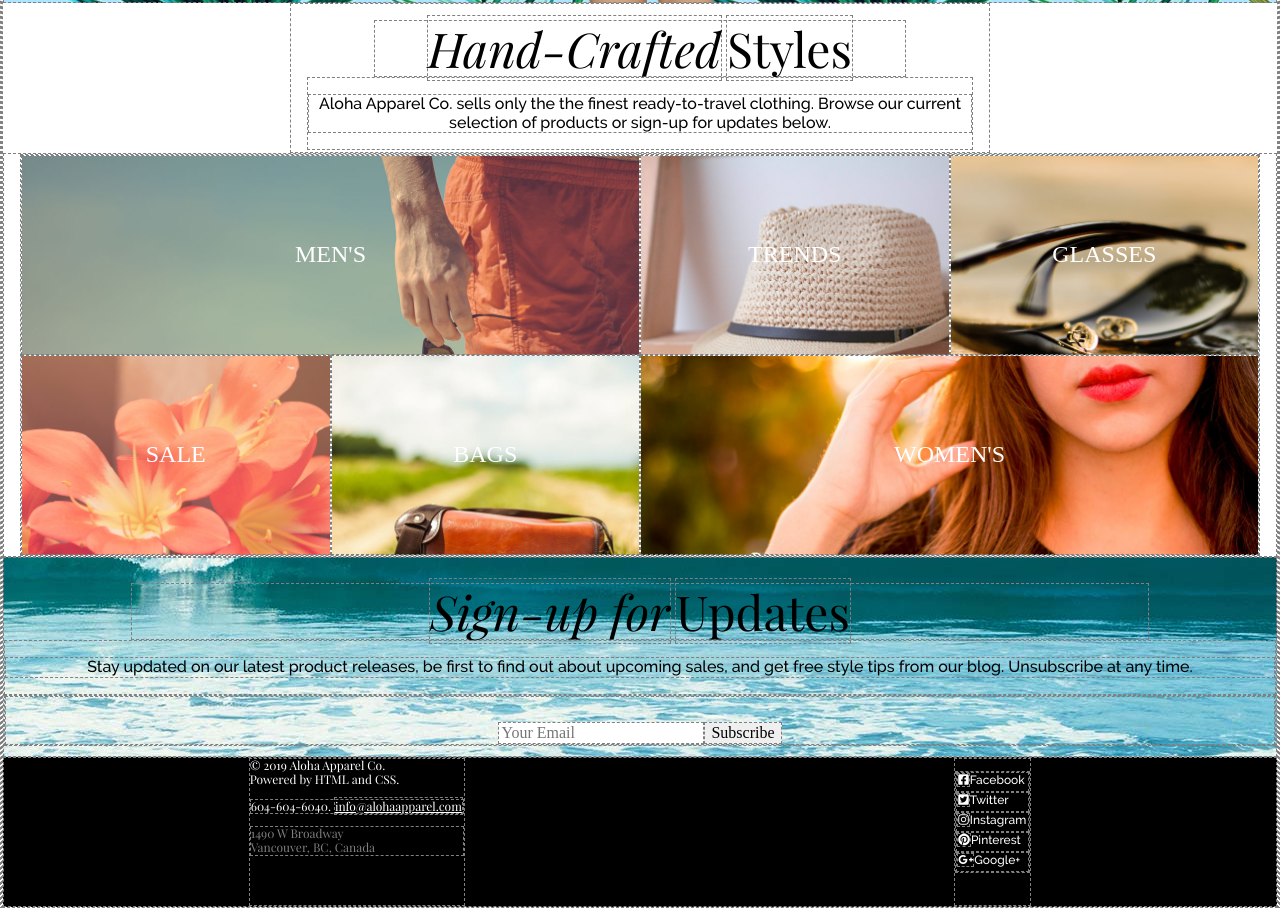
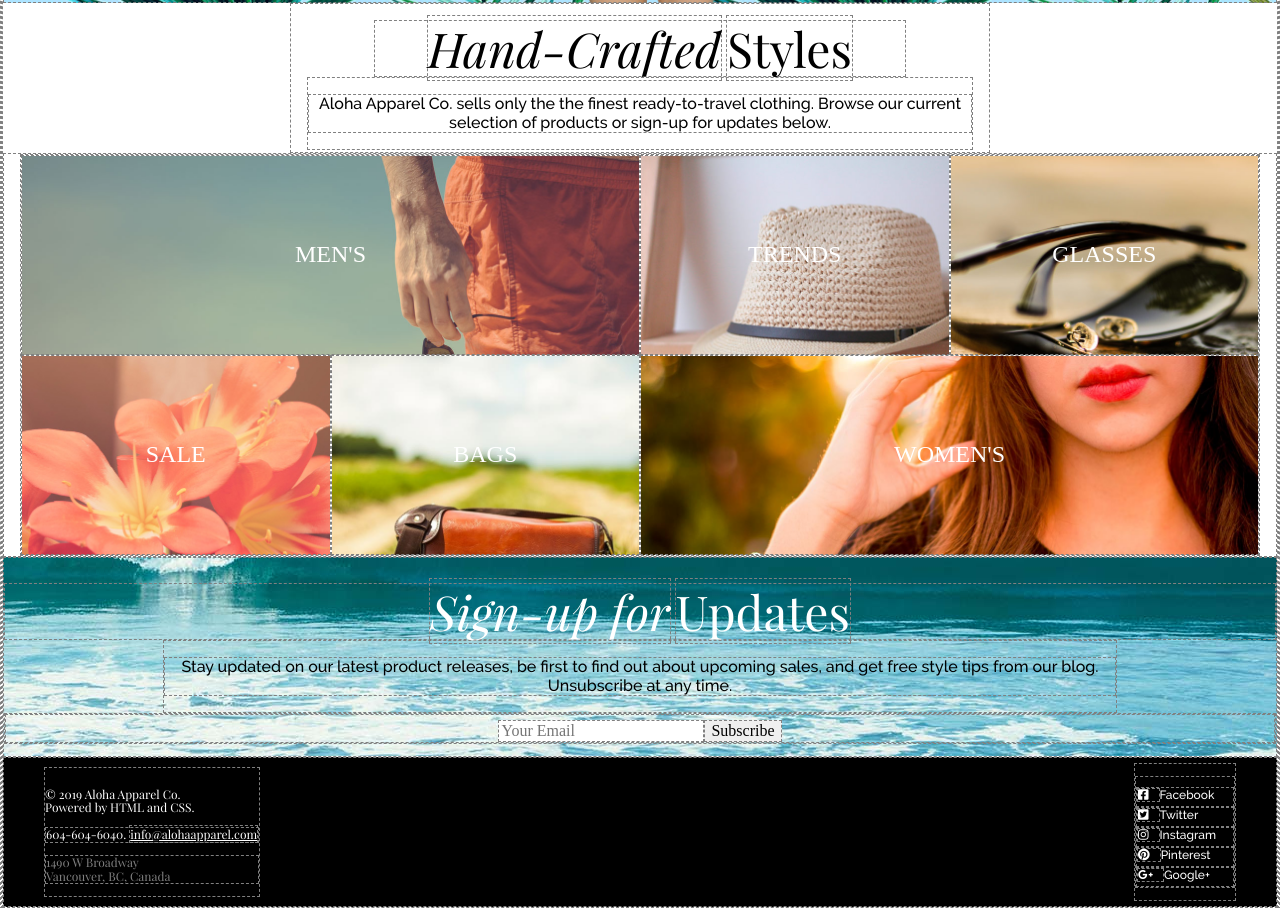
Before and after one commit to Penner77/Aloha-Project-1, a plain HTML site: page index.html in a window 1280 px wide. Shown: the part 580-1488 px from the top of the page. Drawn offline with Linux system fonts and the light colour scheme.

Commit message:
finish form and aligntments

```diff
--- a/index.html
+++ b/index.html
@@ -97,10 +97,10 @@
 <!-- START OF FORM SECTION -->
 
 <div class="signup-form">
-        <div class="h1">
-                <span class="hand-crafted">Sign-up for</span> <span class="styles">Updates</span>
+        <div class="h1-newsletter">
+                <span class="signup">Sign-up for</span> <span class="updates">Updates</span>
             </div>
-            <div class="h2">
+            <div class="h2-newsletter">
                 <p>Stay updated on our latest product releases, be first to find out about
                 upcoming sales, and get free style tips from our blog. Unsubscribe at any time.</p>
             </div>
@@ -115,6 +115,7 @@
 <!-- END OF FORM SECTION -->
 
 <!-- START OF FOOTER -->
+
 
 <footer class="footer">
 
--- a/style.css
+++ b/style.css
@@ -115,14 +115,9 @@ margin: auto;
 
 .about-us-promo {
     background: white;
-    display: flex-block;
     height: 150px;
     width: 700px;
-    max-width: 80%;
     margin: auto;
-    justify-content: center;
-    align-content: center;
-    align-items: center;
     padding: 1rem;
 
 }
@@ -255,18 +250,53 @@ width: 50%;
     width: 100%;
     height: 200px;
     background-image: url(images/wave-bkgd.jpg);
+    background-repeat: no-repeat;
     background-position: bottom;
     padding-top: 25px;
     padding-bottom: 25px;
-    color: white;
+    margin: auto;
 
 }
 
+.signup-form .signup {
+    color: white;
+    font-family: Playfair Display, Arial, Helvetica, sans-serif;
+    font-weight: 100;
+    font-style: italic;
+    font-size: 3rem;
+    text-align: center;
+    margin: auto;
+}
+
+.signup-form .updates {
+    color: white;
+    font-family: Playfair Display, Arial, Helvetica, sans-serif;
+    font-style: bold;
+    font-weight: 500;
+    font-size: 3rem;
+    text-align: center;
+    margin: auto;
+
+}
+
+.h1-newsletter {
+    text-align: center;
+}
+
+.h2-newsletter {
+    max-width: 75%;
+    margin: auto;
+    font-family: Raleway, Arial, Helvetica, sans-serif;
+    font-weight: 500;
+    font-style: normal;
+    font-size: 1rem;
+    text-align: center;
+}
 
 .form-box {
     display: flex;
     justify-content: center;
-    padding-top: 25px;
+    padding-top: 5px;
 
 }
 
@@ -276,12 +306,18 @@ width: 50%;
 
 /* START OF FOOTER */
 
+
+
 .footer {
     background-color: black;
     width: 100%;
     display: flex;
-    justify-content: space-around;
+    justify-content: space-between;
+    align-content: center;
+    align-items: center;
     height: 150px;
+    padding-left: 40px;
+    padding-right: 40px;
 }
 
 li {
@@ -293,7 +329,8 @@ li {
     font-style: normal;
     font-weight: 100;
     color: white;
-    font-size: .75rem
+    font-size: .75rem;
+    padding-top: 20px;
 }
 
 .social-list {
@@ -303,9 +340,14 @@ li {
     font-weight: italic;
     color: white;
     padding: 0;
+    padding-top: 10px;
     font-size: .75rem;
-    width: 75px;
+    width: 100px;
   }
+
+.fab {
+    padding-right: 10px;
+}
 
   .address {
     color: grey;
```
